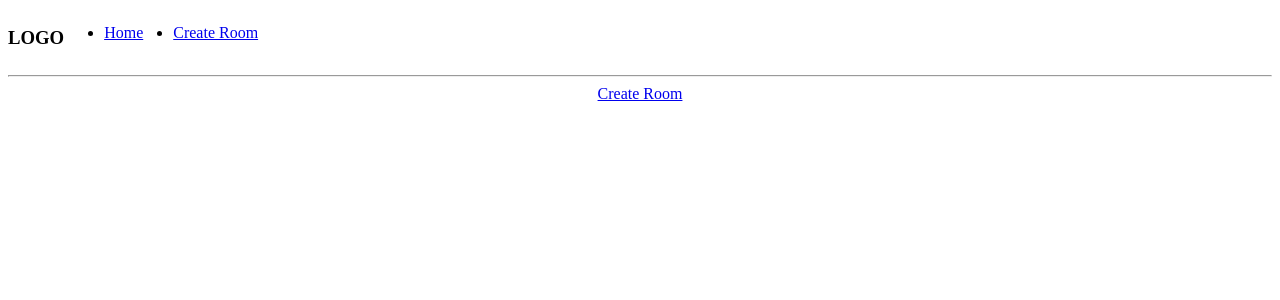
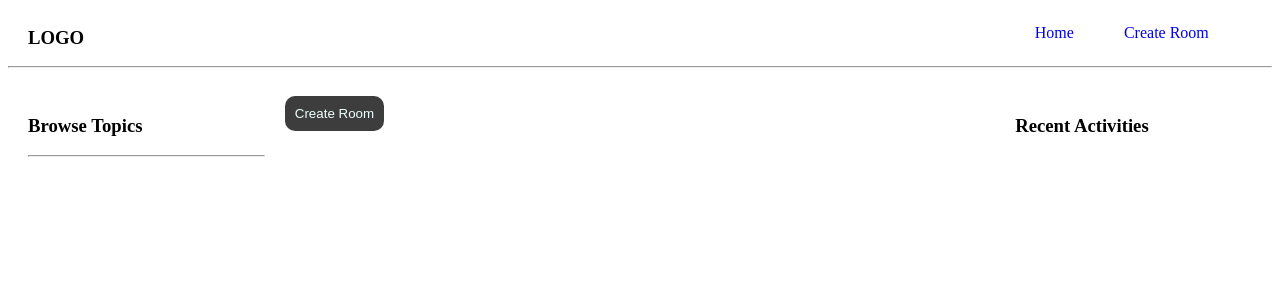
Before and after one commit to cmwema-projects/studyBud, a Django app: page / in a window 1280 px wide. Shown: the top 300 px of the page. Run offline with Django 4.2, Linux system fonts and the light colour scheme; data that the repository does not hold is empty.

Commit message:
updated UI

```diff
--- a/base/templates/base/home.html
+++ b/base/templates/base/home.html
@@ -1,16 +1,101 @@
-{% extends "base.html" %} {% block content %}
+{% extends "base.html" %}
+{% block content %}
+<style>
 
-<div style="text-align: center">
+  .home-container{
+    display: flex;
+    flex-direction: row;
+    gap: 20px;
+  }
+  .rooms-container{
+    width: 60%;
+  }
+  .browse-container{
+    width: 20%;
+  }
+  .recent-container{
+    width: 20%;
+  }
+
+  .topics{
+    margin-top: 5px;
+    padding: 10px;
+    border-radius: 5px;
+    background-color: darkgrey;
+    align-items: center;
+    text-align: center;
+  }
+  .topics:hover{
+    background-color: rgb(95, 94, 94);
+  }
+  .topics a{
+    text-decoration: none;
+    color: black;
+  }
+
+  .room-card{
+    background-color: rgb(236, 235, 235);
+    border-radius: 7px;
+    margin-top: 10px;
+    padding: 10px
+  }
+
+  .room-card__header{
+    width: 100%;
+    display: flex;
+    flex-direction: row;
+    gap: 30px;
+    justify-content: space-between;
+  }
+
+  .btn{
+    background-color: rgb(61, 61, 61);
+    color: white;
+    border: none;
+    padding: 10px;
+    border-radius: 10px;
+  }
+  .btn:hover{
+    background-color: rgb(150, 149, 149);
+  }
+  .btn a{
+    text-decoration: none;
+    color: azure;
+  }
+  .btn-edit{
+    background-color: rgb(23, 64, 102);
+  }
+  .btn-delete{
+    background-color: rgb(175, 6, 6);
+  }
+</style>
+<div class="home-container">
+  <!-- side bar browse -->
+  <div class="browse-container">
+    <h3>Browse Topics</h3>
+    <hr>
+    {% for topic in topics%}
+    <div class="topics">
+      <a href="{% url 'home'  %}?q={{topic.name}}">{{topic.name}}</a>
+    </div>
+    {% endfor %}
+  </div>
+
+  <!-- rooms list -->
+  <div class="rooms-container">
+    <button type="button" class="btn btn-create">
       <a href="{% url 'create_room' %}">Create Room</a>
-</div>
+    </button>
 
     <div>
       {% for room in rooms %}
-  <div style="border: 2px solid gray; margin-top: 10px; padding: 10px">
-    <div style="display: flex; gap: 10px;">
+      <div class="room-card">
+        <div class="room-card__header">
           <span>@{{ room.host.username }}</span>
-      <a href="{% url 'update_room' room.id %}" style="color: blue">Edit</a>
-      <a href="{% url 'delete_room' room.id %}" style="color: red">Delete</a>
+          <div>
+            <button class="btn btn-edit"><a href="{% url 'update_room' room.id %}" >Edit</a></button>
+            <button class="btn btn-delete"><a href="{% url 'delete_room' room.id %}" >Delete</a></button>
+          </div>
         </div>
         <p><a href='{% url "room" room.id %}'>{{room.name}}</a></p>
         <small>{{ room.topic.name }}</small>
@@ -18,5 +103,12 @@
 
       {% endfor %}
     </div>
+  </div>
+
+  <!-- Recent Activities -->
+  <div class="recent-container">
+    <h3>Recent Activities</h3>
+  </div>
+</div>
 
 {% endblock content %}
--- a/base/views.py
+++ b/base/views.py
@@ -1,13 +1,15 @@
 from django.shortcuts import render, redirect
-from .models import Room
+from .models import Room, Topic
 from .forms import RoomForm
 
 
 def home(request):
     rooms = Room.objects.all()
+    topics = Topic.objects.all()
 
     return render(request, 'base/home.html', context={
         'rooms' : rooms,
+        'topics' : topics
     })
 
 
--- a/templates/base.html
+++ b/templates/base.html
@@ -1,13 +1,39 @@
 <!DOCTYPE html>
 <html lang="en">
   <head>
-    <meta charset="UTF-8">
-    <meta name="viewport" content="width=device-width, initial-scale=1.0">
+    <meta charset="UTF-8" />
+    <meta name="viewport" content="width=device-width, initial-scale=1.0" />
     <title>{% block title %}StudyBud{% endblock title %}</title>
+    <style>
+      .nav{
+        width: 95%;
+        height: 50px;
+        display: flex;
+        flex-direction: row;
+        justify-content: space-between;
+
+      }
+      .nav h3{
+        padding-left: 20px;
+      }
+      .nav-list{
+        width: 50%;
+        display: flex;
+        flex-direction: row;
+        justify-content: flex-end;
+        gap: 50px;
+        list-style: none;
+      }
+      .nav-list li a{
+        text-decoration: none;
+      }
+    </style>
   </head>
   <body>
     {% include "navbar.html" %}
+    <div style="padding: 20px;">
         {% block content %}
         {% endblock content %}
+    </div>
   </body>
 </html>
--- a/templates/navbar.html
+++ b/templates/navbar.html
@@ -1,8 +1,9 @@
-<nav style="display: flex;">
+
+<nav class="nav">
     <h3>LOGO</h3>
-    <ul style="display: flex; gap: 30px;">
-        <li><a href='/'>Home</a></li>
-        <li><a href="{% url 'create_room' %}">Create Room</a></li>
+    <ul class="nav-list">
+        <li class="nav-list__item"><a href='/'>Home</a></li>
+        <li class="nav-list__item"><a href="{% url 'create_room' %}">Create Room</a></li>
     </ul>
 </nav>
 <hr>
```
Lines whose indentation alone changed are shown as unchanged.
